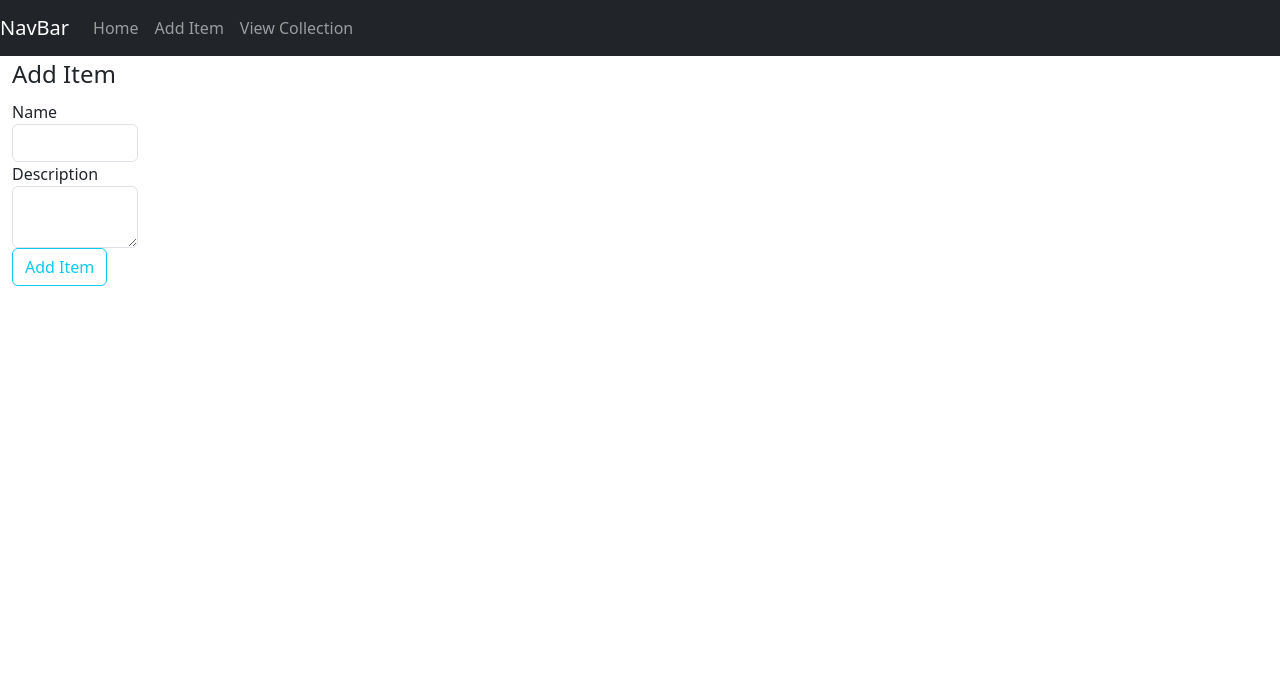
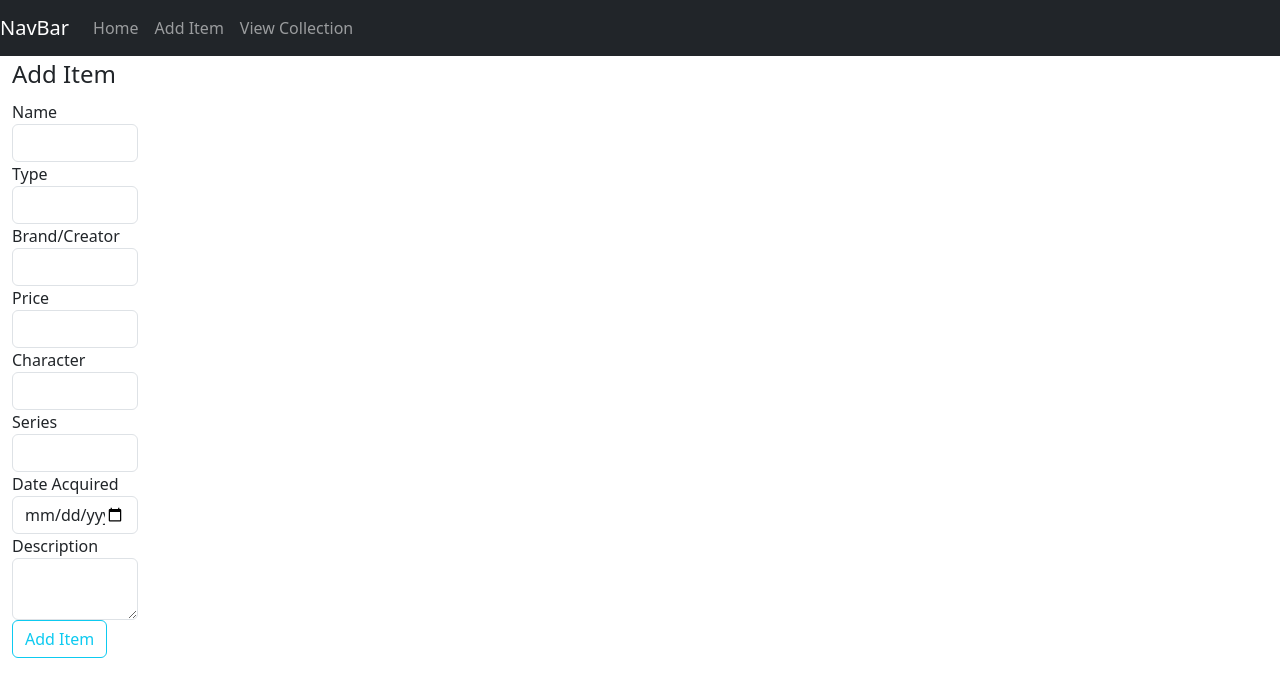
Before and after one commit to jesslane94/my-collections, a Flask app: page /add_item in a window 1280 px wide. Shown: the top 697 px of the page. Run offline with Flask 3, Linux system fonts and the light colour scheme; parts of the project's set-up code (start-up, migrations or seed data) failed here and were passed over; some libraries are stand-ins or nearby versions.

Commit message:
fleshed out item object. added correlating front end code to get inputs.

```diff
--- a/app.py
+++ b/app.py
@@ -6,11 +6,9 @@ from secure import SECRET_KEY, MONGO_URI
 from bson.objectid import ObjectId
 import certifi
 
-
 app = Flask(__name__)
 app.config["SECRET_KEY"] = SECRET_KEY
 app.config["MONGO_URI"] = MONGO_URI
-
 
 # Set the Stable API version when creating a new client
 # client = MongoClient(MONGO_URI, server_api=ServerApi('1'))
@@ -31,22 +29,37 @@ def home_page():
     return render_template('layout.html', title = "home page")
 
 # create
+# item object: TODO: image, name, type, brand/creator, price, character, series, date acquired, description, TODO: in collection
 @app.route("/add_item", methods=["POST", "GET"])
 def add_item():
     if request.method == "POST":
         form = ItemForm(request.form)
         item_name = form.name.data
+        # add: image
+        item_type = form.type.data
+        item_brand = form.brand.data
+        item_price = form.price.data
+        item_character = form.character.data
+        item_series = form.series.data
+        item_date_acquired = form.date_acquired.data
         item_description = form.description.data
+        # add: in collection?
 
         db.item_collection.insert_one({
             "name": item_name,
+            "type": item_type,
+            "item_brand": item_brand,
+            "item_price": item_price,
+            "item_character": item_character,
+            "item_series": item_series,
+            "item_date_acquired": item_date_acquired.strftime("%m/%d/%Y"),
             "description": item_description,
             "date_added": datetime.now()
         })
-        return redirect("/success.html", message = "Successfully added item!")
+        return render_template("success.html", message = "Successfully added item!")
     else:
         form = ItemForm()
-    return render_template('add_item.html', form = form, title = "add item")
+    return render_template('add_item.html', form = form, form_title = "Add Item", title = "view collection")
 
 # retrieve
 @app.route("/view_collection", methods=["GET"])
@@ -56,6 +69,8 @@ def view_collection():
         item["_id"] = str(item["_id"])
         item["date_added"] = item["date_added"].strftime("%b %d %Y %H:%M:%S")
         items.append(item)
+    """ if len(items) == 0:
+        return render_template("success.html", message = "Currently there are no items in this collection.") """
     return render_template('view_collection.html', items = items, title = "view collection")
 
 # update
@@ -64,28 +79,53 @@ def update_item(id):
     if request.method == "POST":
         form = ItemForm(request.form)
         item_name = form.name.data
+        # add: image
+        item_type = form.type.data
+        item_brand = form.brand.data
+        item_price = form.price.data
+        item_character = form.character.data
+        item_series = form.series.data
+        item_date_acquired = form.date_acquired.data
         item_description = form.description.data
+        # add: in collection?
 
         db.item_collection.find_one_and_update({'_id': ObjectId(id)}, {"$set": {
+            # add: image
             "name": item_name,
+            "type": item_type,
+            "item_brand": item_brand,
+            "item_price": item_price,
+            "item_character": item_character,
+            "item_series": item_series,
+            "item_date_acquired": item_date_acquired,
             "description": item_description,
+            # add: in collection
             "date_added": datetime.now()
         }})
-        # TODO: maybe think about redirecting to success page with option to click "View Collection??"
-        return render_template('view_collection.html')
+        return render_template('success.html', message = "Item successfully updated!")
 
     elif request.method == "GET":
         form = ItemForm(request.form)
         item = db.item_collection.find_one({"_id": ObjectId(id)})
+
+        # add: image
         form.name.data = item.get("name", None)
+        form.type.data = item.get("type", None)
+        form.brand.data = item.get("item_brand", None)
+        form.price.data = item.get("item_price", None)
+        form.character.data = item.get("item_character", None)
+        form.series.data = item.get("item_series", None)
+        form.date_acquired.data = item.get("item_brand", None)
         form.description.data = item.get("description", None)
-        return render_template('add_item.html', form = form)
+        # add: in collection
+
+        return render_template('add_item.html', form = form, form_title = "Update Item")
 
 # delete
 @app.route("/delete_item/<id>")
 def delete_item(id):
     db.item_collection.find_one_and_delete({"_id": ObjectId(id)})
-    return redirect("/")
+    return render_template("success.html", message = "Successfully deleted item!")
 
 
 if __name__ == "__main__":
--- a/forms.py
+++ b/forms.py
@@ -1,8 +1,17 @@
 from flask_wtf import FlaskForm
-from wtforms import StringField, TextAreaField, SelectField, SubmitField
-from wtforms.validators import DataRequired
+# from flask_wtf.file import FileField, FileRequired
+from wtforms import StringField, TextAreaField, SubmitField, IntegerField, DateField
+from wtforms.validators import DataRequired, Optional
 
 class ItemForm(FlaskForm):
+    # image = FileField("Image", validators=[FileRequired()])
     name = StringField("Name", validators=[DataRequired()])
+    type = StringField("Type", validators=[DataRequired()])
+    brand = StringField("Brand/Creator", validators=[Optional()])
+    price = IntegerField("Price", validators=[Optional()])
+    character = StringField("Character", validators=[Optional()])
+    series = StringField("Series", validators=[Optional()])
+    date_acquired = DateField("Date Acquired", validators=[Optional()])
     description = TextAreaField("Description", validators=[DataRequired()])
+    # in collection
     submit = SubmitField("Add Item")
--- /dev/null
+++ b/requirements.txt
@@ -0,0 +1,5 @@
+certifi==2023.11.17
+Flask==3.0.1
+flask_wtf==1.2.1
+pymongo==4.6.1
+WTForms==3.1.2
--- a/templates/add_item.html
+++ b/templates/add_item.html
@@ -1,10 +1,12 @@
+<!-- form display for adding an item. -->
+
 {% extends "layout.html" %}
 {% block content %}
     <div>
         <form action="" method="POST">
             {{ form.csrf_token() }}
             <fieldset class="form-group">
-                <legend>Add Item</legend>
+                <legend> {{ form_title }}</legend>
                 <div class ="form-group">
                     {{ form.name.label(class="form-control-label")}}
                     {% if form.name.errors %}
@@ -16,6 +18,90 @@
                         {% endfor %}
                     {% else %}
                         {{ form.name(class="form-control")}}
+                    {% endif %}
+                </div>
+
+                <div class="form-group">
+                    {{ form.type.label(class="form-control-label") }}
+                    {% if form.type.errors %}
+                        {{ form.type(class="form-control form-control is-invalid") }}
+                        {% for error in form.type.errors %}
+                            <div class="invalid-feedback">
+                                <span>{{ error }}</span>
+                            </div>
+                        {% endfor %}
+                    {% else %}
+                        {{ form.type(class="form-control form-control") }}
+                    {% endif %}
+                </div>
+
+                <div class="form-group">
+                    {{ form.brand.label(class="form-control-label") }}
+                    {% if form.brand.errors %}
+                        {{ form.brand(class="form-control form-control is-invalid") }}
+                        {% for error in form.brand.errors %}
+                            <div class="invalid-feedback">
+                                <span>{{ error }}</span>
+                            </div>
+                        {% endfor %}
+                    {% else %}
+                        {{ form.brand(class="form-control form-control") }}
+                    {% endif %}
+                </div>
+
+                <div class="form-group">
+                    {{ form.price.label(class="form-control-label") }}
+                    {% if form.price.errors %}
+                        {{ form.price(class="form-control form-control is-invalid") }}
+                        {% for error in form.price.errors %}
+                            <div class="invalid-feedback">
+                                <span>{{ error }}</span>
+                            </div>
+                        {% endfor %}
+                    {% else %}
+                        {{ form.price(class="form-control form-control") }}
+                    {% endif %}
+                </div>
+
+                <div class="form-group">
+                    {{ form.character.label(class="form-control-label") }}
+                    {% if form.character.errors %}
+                        {{ form.character(class="form-control form-control is-invalid") }}
+                        {% for error in form.character.errors %}
+                            <div class="invalid-feedback">
+                                <span>{{ error }}</span>
+                            </div>
+                        {% endfor %}
+                    {% else %}
+                        {{ form.character(class="form-control form-control") }}
+                    {% endif %}
+                </div>
+
+                <div class="form-group">
+                    {{ form.series.label(class="form-control-label") }}
+                    {% if form.series.errors %}
+                        {{ form.series(class="form-control form-control is-invalid") }}
+                        {% for error in form.series.errors %}
+                            <div class="invalid-feedback">
+                                <span>{{ error }}</span>
+                            </div>
+                        {% endfor %}
+                    {% else %}
+                        {{ form.series(class="form-control form-control") }}
+                    {% endif %}
+                </div>
+
+                <div class="form-group">
+                    {{ form.date_acquired.label(class="form-control-label") }}
+                    {% if form.date_acquired.errors %}
+                        {{ form.date_acquired(class="form-control form-control is-invalid") }}
+                        {% for error in form.date_acquired.errors %}
+                            <div class="invalid-feedback">
+                                <span>{{ error }}</span>
+                            </div>
+                        {% endfor %}
+                    {% else %}
+                        {{ form.date_acquired(class="form-control form-control") }}
                     {% endif %}
                 </div>
 
--- a/templates/layout.html
+++ b/templates/layout.html
@@ -1,3 +1,5 @@
+<!-- layout template that can be extended to all web pages. -->
+
 <!DOCTYPE html>
 <html>
     <head>
@@ -24,7 +26,7 @@
                 <div class="collapse navbar-collapse" id="navbarSupportedContent">
                   <ul class="navbar-nav mr-auto">
                     <li class="nav-item active">
-                      <a class="nav-link" href="#">Home</a>
+                      <a class="nav-link" href="/">Home</a>
                     </li>
                     <li class="nav-item">
                       <a class="nav-link" href="/add_item">Add Item</a>
--- a/templates/success.html
+++ b/templates/success.html
@@ -1,6 +1,7 @@
+<!-- displays success message after an operation has been done. -->
+
 {% extends "layout.html" %}
 {% block content %}
-    <h3>Success Message</h3>
     <div>
         <h3>{{ message }}</h3>
     </div>
```
Also changed, not shown: templates/view_collection.html (+11 -1 lines), README.md.
